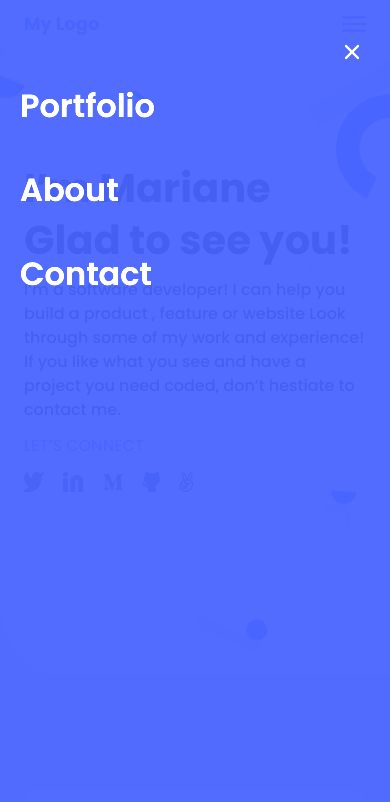
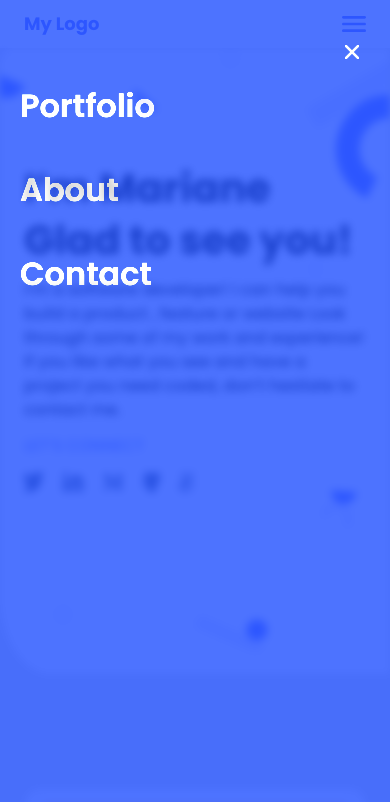
Before and after one commit to ghreza-crypto/portfolio, a website: page index.html in a window 390 px wide. Both pictures are taken after a click on the picture 354 px from the left and 23 px from the top of the page. Shown: the top 802 px of the page. Drawn offline with Linux system fonts and the light colour scheme.

Commit message:
Update style file for background blur in mobile menue section

```diff
--- a/index.html
+++ b/index.html
@@ -11,7 +11,7 @@
 
 <body id="body">
 
-    <header>
+    <header id="header">
         <nav class="phone">
             <div class="logo">
                 <a href="#">My Logo</a>
@@ -27,7 +27,7 @@
             <img src="images/humbarger.svg" alt="humbarger" class="humbarger" id="humbarger">
         </nav>
     </header>
-    <main>
+    <main id="main">
 
         <section class="bg">
             <section class="bio">
--- a/script.js
+++ b/script.js
@@ -4,10 +4,12 @@ const humbarger = document.querySelector('#humbarger');
 function menue() {
   document.querySelector('#navbarMenue').classList.add('active');
   document.getElementById('body').style.overflow = 'hidden';
+  document.getElementById('main').style.filter = 'blur(4px)';
 }
 function menueClose() {
   document.querySelector('#navbarMenue').classList.remove('active');
   document.getElementById('body').style.overflow = 'scroll';
+  document.getElementById('main').style.filter = 'none';
 }
 closeNavbarMenue.addEventListener('click', menueClose);
 humbarger.addEventListener('click', menue);
--- a/style.css
+++ b/style.css
@@ -42,8 +42,8 @@ header {
     opacity: 0;
     width: 100%;
     height: 100vh;
-    background: rgba(96, 112, 255, 0.95);
-    filter: contrast(1.75);
+    background: rgba(96, 112, 255, 1);
+    filter: contrast(3);
     display: flex;
     flex-direction: column;
     position: fixed;
@@ -87,7 +87,7 @@ header {
 
 .active {
   visibility: visible;
-  opacity: 1;
+  opacity: 0.8;
   left: 0;
   transition: left 0.8s, visibility 0.8s, opacity 0.4s;
 }
```
